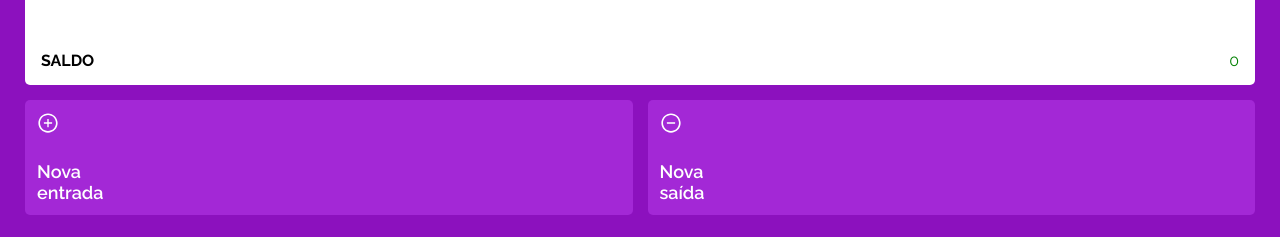
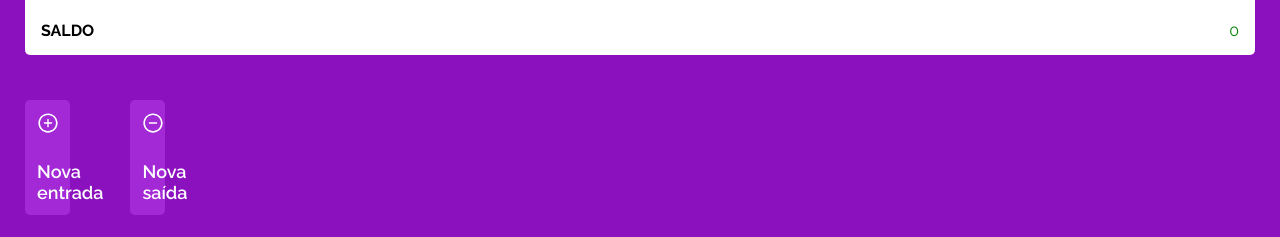
Before and after one commit to WellingtonNy/projeto14-mywallet-front, a React (Create React App) app: page /home in a window 1280 px wide. Shown: the part 560-797 px from the top of the page. Built offline with nearby package versions, Linux system fonts and the light colour scheme; no server answers; a web font is replaced by a local one.

Commit message:
add link entrada/saida

```diff
--- a/src/pages/HomePage.js
+++ b/src/pages/HomePage.js
@@ -3,7 +3,7 @@ import { BiExit } from "react-icons/bi"
 import { AiOutlineMinusCircle, AiOutlinePlusCircle } from "react-icons/ai"
 import { useContext, useState } from "react"
 import { UserContext } from "../contexts/UserContext";
-import { useNavigate } from "react-router-dom"
+import { Link, useNavigate } from "react-router-dom"
 import { useEffect } from "react";
 import axios from "axios";
 
@@ -93,14 +93,18 @@ for (let i = 0; i < tra.length; i++) {
 
 
       <ButtonsContainer>
+      <Link to={'/nova-transacao/:entrada'}>
         <button>
           <AiOutlinePlusCircle />
           <p>Nova <br /> entrada</p>
         </button>
+        </Link>
+        <Link to={'/nova-transacao/:saida'}>
         <button>
           <AiOutlineMinusCircle />
           <p>Nova <br />saída</p>
         </button>
+        </Link>
       </ButtonsContainer>
 
     </HomeContainer>
```
